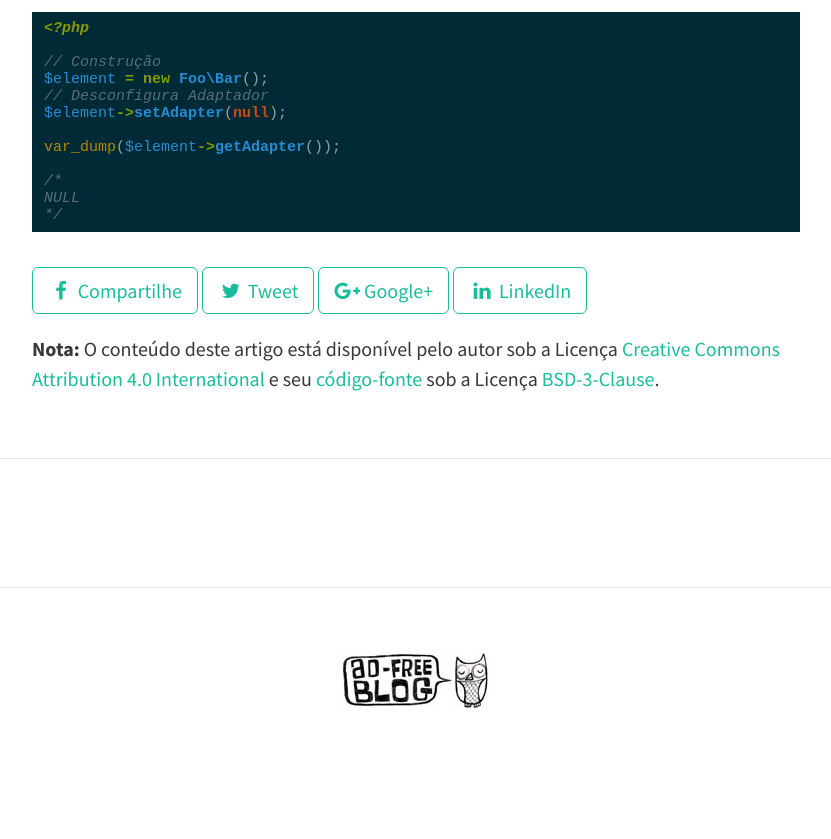
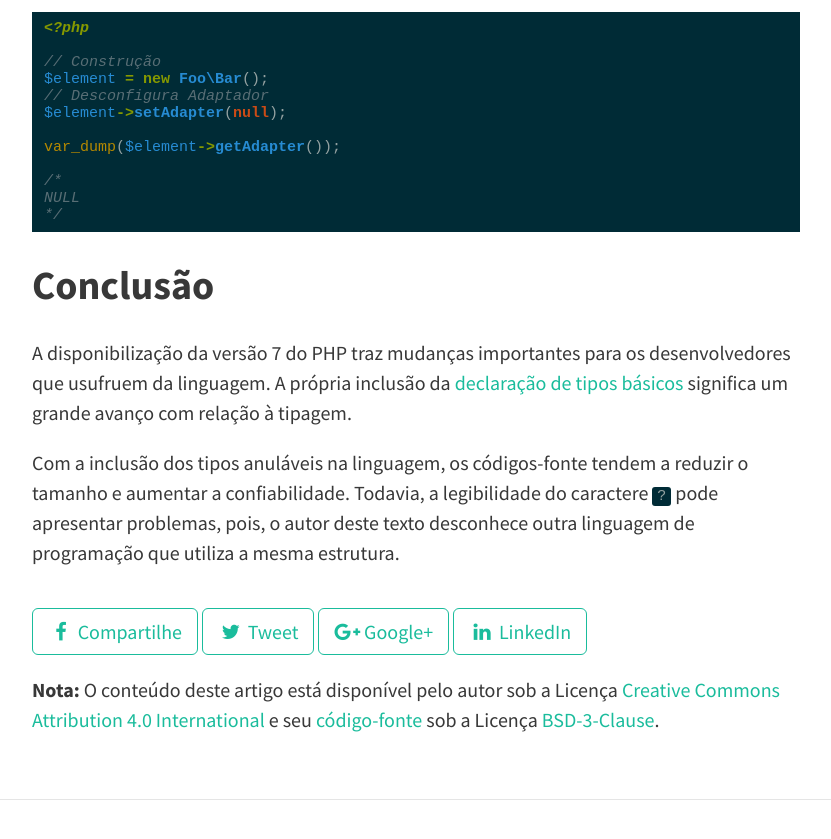
Before and after one commit to wandersonwhcr/wandersonwhcr.github.io, a Jekyll site: the page built from _posts/2017-03-04-php-nullable-types.md, in a window 1280 px wide and 900 px high, scrolled down 4287 px. Shown: the top 839 px of the window, without its empty margins (224-1055 px from the left). Built offline with Jekyll 4.4.1, drawn with Linux system fonts in a browser that asks for light colours; nearby versions of some CDN libraries; comment, search, counter and statistics services are not loaded; before the commit the page ends 5066 px from its top, so only the background shows below that.

Commit message:
Conclui o documento

````diff
--- a/_posts/2017-03-04-php-nullable-types.md
+++ b/_posts/2017-03-04-php-nullable-types.md
@@ -211,3 +211,9 @@ var_dump($element->getAdapter());
 NULL
 */
 ```
+
+## Conclusão
+
+A disponibilização da versão 7 do PHP traz mudanças importantes para os desenvolvedores que usufruem da linguagem. A própria inclusão da [declaração de tipos básicos]({{ site.baseurl }}{% post_url 2017-02-11-php-7-e-declaracao-de-tipos %}) significa um grande avanço com relação à tipagem.
+
+Com a inclusão dos tipos anuláveis na linguagem, os códigos-fonte tendem a reduzir o tamanho e aumentar a confiabilidade. Todavia, a legibilidade do caractere `?` pode apresentar problemas, pois, o autor deste texto desconhece outra linguagem de programação que utiliza a mesma estrutura.
````
